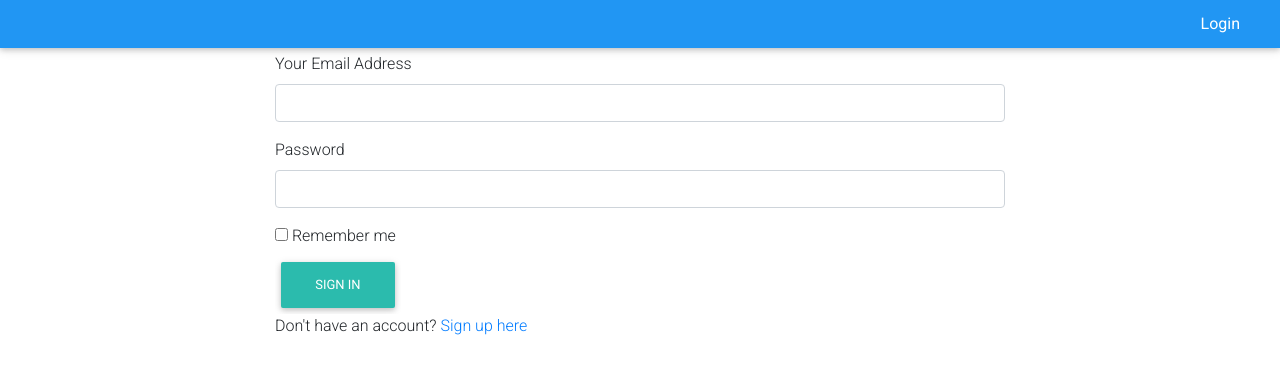
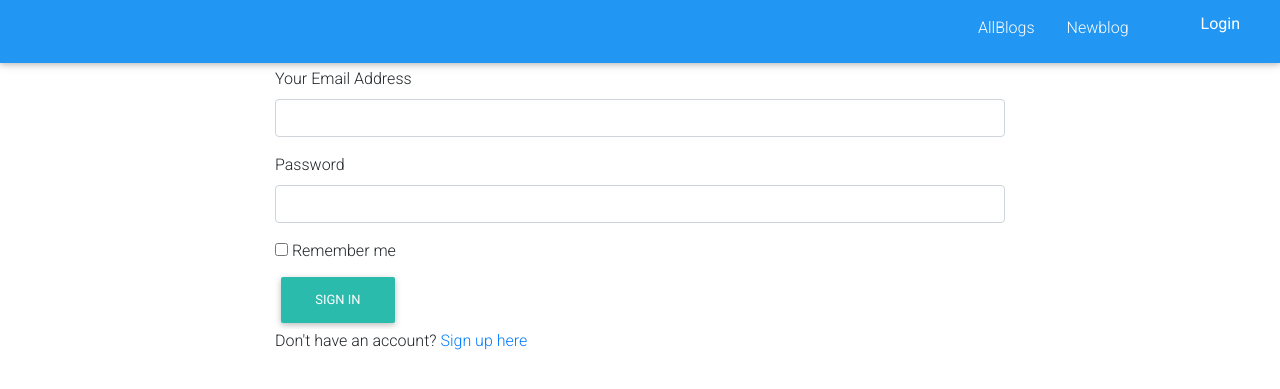
Before and after one commit to RonaldKiprotich/My-Blog, a Flask app: page /authenticate/login in a window 1280 px wide. Shown: the top 389 px of the page. Run offline with Flask 2, Linux system fonts and the light colour scheme; some libraries are stand-ins or nearby versions.

Commit message:
add route for view blogs

```diff
--- a/app/templates/navbar.html
+++ b/app/templates/navbar.html
@@ -2,9 +2,15 @@
 <!--Navbar -->
 <nav class="mb-1 navbar navbar-expand-lg navbar-dark blue">
     <ul class="navbar-nav ml-auto">
+      <li>
+        <a class="nav-link text-white pr-4" aria-haspopup="true" aria-expanded="false" href = "{{url_for('main.allBlogs')}}">AllBlogs</a>
+      </li>
+      <li>
+        <a class="nav-link text-white pr-5" aria-haspopup="true" aria-expanded="false" href = "{{url_for('main.newBlog')}}">Newblog</a>
+      </li>
         {% if current_user.is_authenticated %}
         <li class="nav-item dropdown">
-          <a class="nav-link text-white pr-5" aria-haspopup="true" aria-expanded="false" href = "{{url_for('main.new_blogs')}}">Newblog</a>
+
           <a class="nav-link dropdown-toggle" id="navbarDropdownMenuLink" data-toggle="dropdown"
             aria-haspopup="true" aria-expanded="false" href = "/">{{current_user.username}}</a>
           <div class="dropdown-menu dropdown-primary" aria-labelledby="navbarDropdownMenuLink">
```
